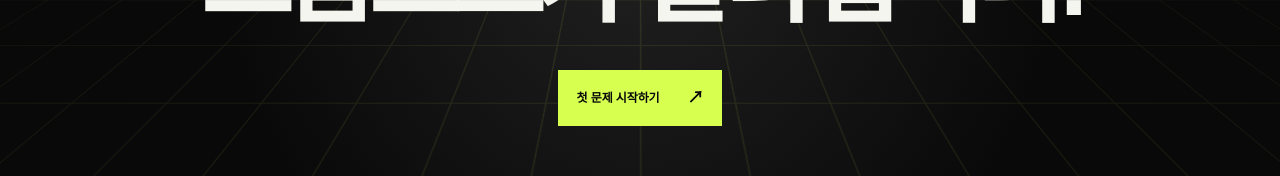
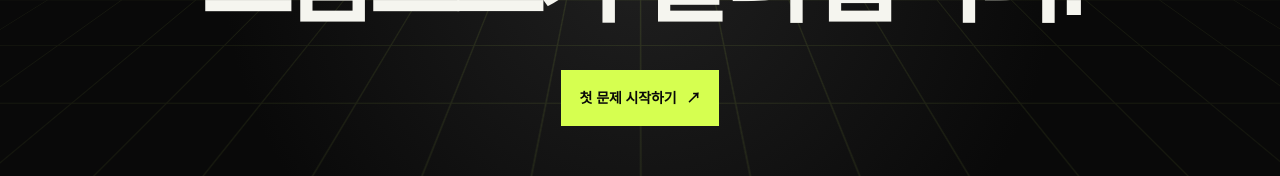
Before and after one commit to ddingorang/itsourprompt, a React (Vite) app in the folder frontend/: page / in a window 1280 px wide. Shown: the part 3392-3568 px from the top of the page. Built offline with nearby package versions, Linux system fonts and the light colour scheme; no server answers.

Commit message:
landing: 시작 버튼 문구 크기 및 간격 수정

```diff
--- a/frontend/src/pages/HomePage.tsx
+++ b/frontend/src/pages/HomePage.tsx
@@ -209,8 +209,9 @@ export default function HomePage() {
                 <br />
                 프롬프트가 달라집니다.
               </h2>
-              <Button className="min-h-14 gap-7 px-7" to="/problems">
-                첫 문제 시작하기 <span className="text-base" aria-hidden="true">↗</span>
+              <Button className="min-h-14 gap-2.5 px-7" to="/problems">
+                <span className="text-[14px]">첫 문제 시작하기</span>
+                <span className="text-[14px]" aria-hidden="true">↗</span>
               </Button>
             </div>
           </section>
```
